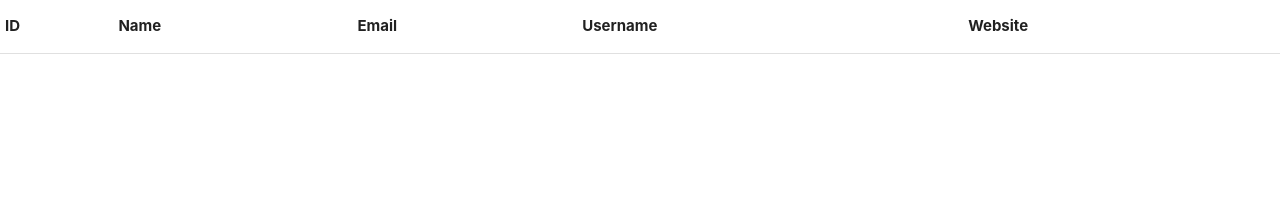
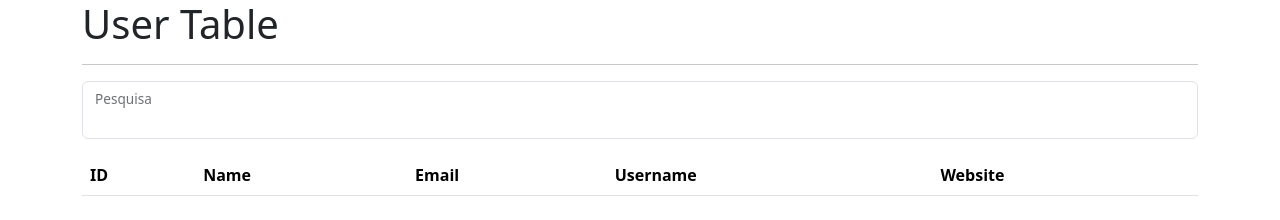
Before and after one commit to Paulo09/apiconsultaJS, a plain HTML site: page index.html in a window 1280 px wide. Drawn offline with nearby package versions, Linux system fonts and the light colour scheme; no server answers.

Commit message:
Add files via upload

```diff
--- a/aulaAsync.js
+++ b/aulaAsync.js
@@ -21,13 +21,24 @@ return `
     `
 
 }
+const filtrar = (usuario) => {
+    const filtro = document.getElementById('filtro')
+    return usuario.name.toUpperCase().include(filtro.value)
+}
 const construir_tabela = async () => {
+
+    const filtro = document.getElementById('filtro')
 
     const usuarios = await buscarusuarios();
 
     const content = document.getElementById('content');
 
-    const usuariosHTML = usuarios.map(usuarioToRowHTML)
+    const usuariosHTML = usuarios.filter(filtrar).map(usuarioToRowHTML)
 
     usuariosHTML.forEach((elementoHTML) => content.innerHTML += elementoHTML)
 }
+
+
+const onFiltro = () => {
+    const filtro = document.getElementById('filtro')
+}
--- a/index.html
+++ b/index.html
@@ -1,19 +1,24 @@
 <!DOCTYPE html>
-<html lang="en">
+<html lang="pt-BR">
+
 <head>
-      <!-- Compiled and minified CSS -->
-      <link rel="stylesheet" href="https://cdnjs.cloudflare.com/ajax/libs/materialize/1.0.0/css/materialize.min.css">
+    <meta charset="UTF-8">
+    <meta http-equiv="X-UA-Compatible" content="IE=edge">
+    <meta name="viewport" content="width=device-width, initial-scale=1.0">
+    <link href="https://cdn.jsdelivr.net/npm/bootstrap@5.3.0-alpha3/dist/css/bootstrap.min.css" rel="stylesheet"
+        integrity="sha384-KK94CHFLLe+nY2dmCWGMq91rCGa5gtU4mk92HdvYe+M/SXH301p5ILy+dN9+nJOZ" crossorigin="anonymous">
+    <title>Tabela</title>
+</head>
 
-      <!-- Compiled and minified JavaScript -->
-      <script src="https://cdnjs.cloudflare.com/ajax/libs/materialize/1.0.0/js/materialize.min.js"></script>
-
-    <meta charset="UTF-8">
-    <meta name="viewport" content="width=device-width, initial-scale=1.0">
-    <title>Document</title>
-</head>
 <body onload="construir_tabela()">
-
-    <table class="table">
+    <div class="container">
+        <h1>User Table</h1>
+        <hr>
+            <div class="form-floating mb-3">
+                <input type="email" class="form-control" onchange="onFiltro()" id="filtro" oninput="construir_tabela()">
+                <label for="filtro">Pesquisa</label>
+            </div>
+        <table class="table table-striped ">
             <thead>
                 <tr>
                     <th>ID</th>
@@ -25,6 +30,8 @@
             </thead>
             <tbody id="content"></tbody>
         </table>
+    </div>
     <script src="./aulaAsync.js"></script>
 </body>
+
 </html>
```
Lines whose indentation alone changed are shown as unchanged.
